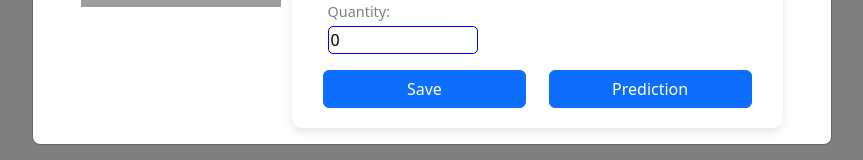
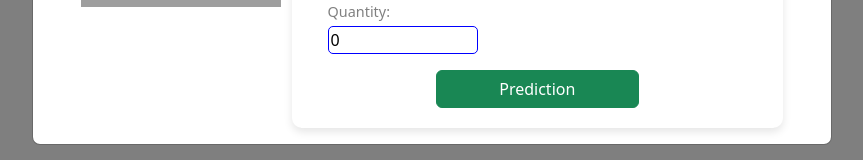
Before and after one commit to slash585/iyinet-test-case, a React (Create React App) app: page / in a window 1280 px wide. Both pictures are taken after a click on the button "Open Modal". Shown: the part 599-759 px from the top of the page, without its empty margins (208-1071 px from the left). Built offline with nearby package versions, Linux system fonts and the light colour scheme; grey boxes are pictures that could not be loaded.

Commit message:
feat: add dimension calculate func

```diff
--- /dev/null
+++ b/src/components/CustomPopover/index.jsx
@@ -0,0 +1,34 @@
+import React from "react";
+import { OverlayTrigger, Popover, Button } from "react-bootstrap";
+import "./style.css";
+
+function CustomPopover({ capacityValues }) {
+
+  return (
+    <OverlayTrigger
+      trigger={"click"}
+      placement={"top"}
+      overlay={
+        <Popover id={`popover-positioned-bottom`}>
+          <Popover.Header>Maximum Capacity</Popover.Header>
+          <Popover.Body>
+            <div className="custom-popover-body">
+              {capacityValues.map((item, index) => {
+                return (
+                  <div className="custom-popover-item" key={index}>
+                    <div className="custom-popover-item-name">{item.name}</div>
+                    <div>{item.value} Items</div>
+                  </div>
+                );
+              })}
+            </div>
+          </Popover.Body>
+        </Popover>
+      }
+    >
+      <Button type="submit" variant="success">Prediction</Button>
+    </OverlayTrigger>
+  );
+}
+
+export default CustomPopover;
--- /dev/null
+++ b/src/components/CustomPopover/style.css
@@ -0,0 +1,15 @@
+.custom-popover-body {
+    display: flex;
+    flex-direction: column;
+    justify-content: space-between;
+}
+
+.custom-popover-body .custom-popover-item {
+    display: flex;
+    flex-direction: row;
+    justify-content: space-between;
+}
+
+.custom-popover-body .custom-popover-item .custom-popover-item-name {
+    margin-right: .5rem;
+}
--- a/src/components/DimensonForm/index.js
+++ b/src/components/DimensonForm/index.js
@@ -1,7 +1,8 @@
-import React from "react";
+import React, { useState } from "react";
 import { Formik, Field, Form, ErrorMessage } from "formik";
 import * as Yup from "yup";
 import { Button } from "react-bootstrap";
+import CustomPopover from "../CustomPopover";
 import "./style.css";
 
 const initialValues = {
@@ -24,11 +25,61 @@ const validationSchema = Yup.object({
   quantity: Yup.number().min(0).required("Quantity is required"),
 });
 
-const onSubmit = (event) => {
-  console.log(event);
-};
+const standart20 = 5880 * 2330 * 2380
+const standart40 = 12024 * 2330 * 2380
+const highCube40 = 12024 * 2330 * 2690
 
 function DimensionForm() {
+  const [capacityValues, setCapacityValues] = useState([
+    {
+      name: "20 Standart",
+      value: 0,
+    },
+    {
+      name: "40 Standart",
+      value: 0,
+    },
+    {
+      name: "40 High Cube",
+      value: 0,
+    },
+  ]);
+
+  const onSubmit = (event) => {
+    let width = event.width;
+    let height = event.height;
+    let length = event.length;
+    let quantity = event.quantity === 0 ? 1 : event.quantity
+
+    let cargoCapacity = (width * height * length) * quantity
+
+    calculateCapasity(cargoCapacity)
+
+  };
+
+  const calculateCapasity = (cargoCapasity) => {
+    let standart20Capasity = Math.floor(standart20 / cargoCapasity)
+    let standart40Capasity = Math.floor(standart40 / cargoCapasity)
+    let highCube40Capasity = Math.floor(highCube40 / cargoCapasity)
+
+    const newValues = [
+      {
+        name: "20 Standart",
+        value: parseFloat(standart20Capasity),
+      },
+      {
+        name: "40 Standart",
+        value: parseFloat(standart40Capasity),
+      },
+      {
+        name: "40 High Cube",
+        value: parseFloat(highCube40Capasity),
+      },
+    ]
+
+    setCapacityValues(newValues)
+  }
+
   return (
     <div>
       <Formik
@@ -96,8 +147,7 @@ function DimensionForm() {
           </div>
 
           <div className="dimension-form-button-area">
-            <Button type="submit">Save</Button>
-            <Button>Prediction</Button>
+            <CustomPopover capacityValues={capacityValues} />
           </div>
         </Form>
       </Formik>
```
